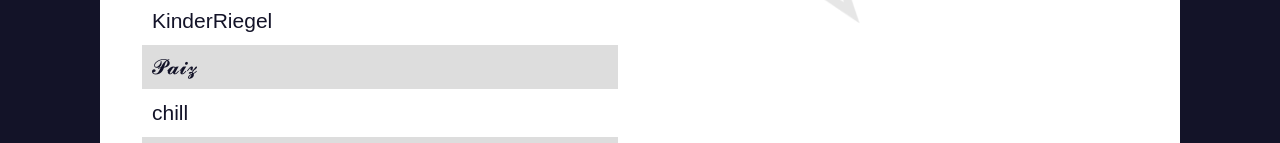
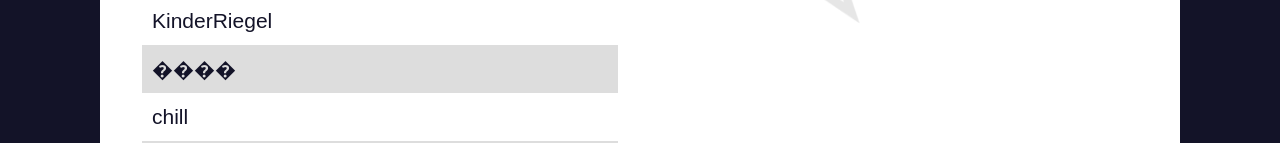
Before and after one commit to ckhawks/DPLSite, a plain HTML site: page index.html in a window 1280 px wide. Shown: the part 3379-3522 px from the top of the page. Drawn offline with Linux system fonts and the light colour scheme; a script that the page names is missing; a web font is replaced by a local one.

Commit message:
fixed paiz name

```diff
--- a/index.html
+++ b/index.html
@@ -159,7 +159,7 @@
                       <td class>KinderRiegel</td>
                     </tr>
                     <tr>
-                      <td class>𝓟𝓪𝓲𝔃</td>
+                      <td class>&#5427265759;&#5427265770;&#5427265778;&#5427265795;&#10;</td>
                     </tr>
                     <tr>
                       <td class>chill</td>
```
